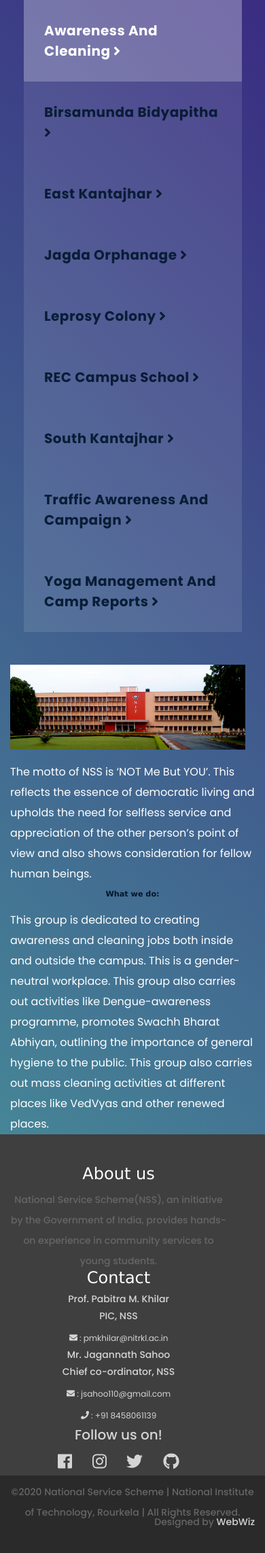
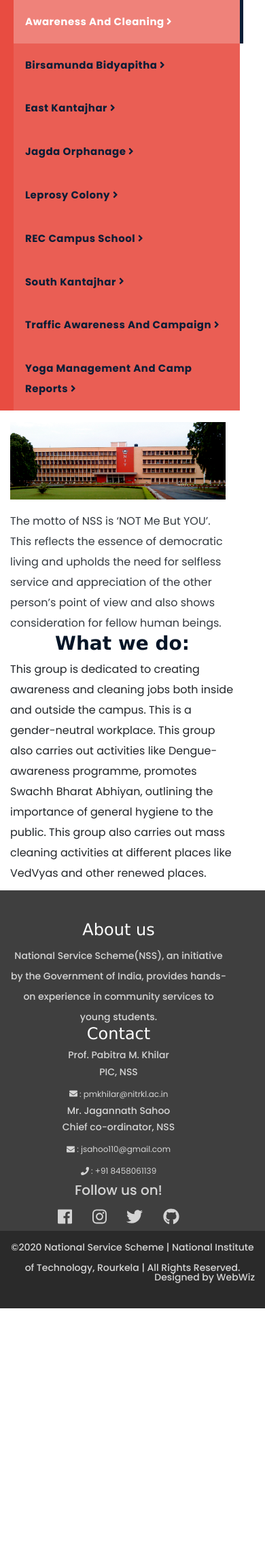
Before and after one commit to Webwiznitr/Project-NSS, a PHP site: page /workplace.html in a window 390 px wide. Shown: the part 70-2355 px from the top of the page at 68% size. After the commit the page ends 1995 px from the top, so only its background shows below. Run offline with PHP 8.4, Linux system fonts and the light colour scheme; some libraries are stand-ins or nearby versions.

Commit message:
Workplaces UI
Updated UI and responsive styling for the workplaces page

```diff
--- a/css/homepage.css
+++ b/css/homepage.css
@@ -44,7 +44,6 @@ body {
 }
 
 .nav-link {
-  float      : left;
   font-size  : 1.1em;
   height     : inherit;
   align-items: center;
@@ -118,7 +117,7 @@ body {
 
 .about p {
   color         : var(--primary-color);
-  padding       : 0 5rem;
+  padding: 0 5rem;
   padding-bottom: 2rem;
   text-align: justify;
 }
@@ -206,7 +205,6 @@ h1 {
 h3 {
   font-family: Verdana;
   color      : #3a3b42;
-  font-size  : 70%;
 }
 
 /*Cards*/
--- a/css/style1.css
+++ b/css/style1.css
@@ -1,18 +1,16 @@
 body {
   font-family            : "Poppins", sans-serif;
   overflow-x             : hidden;
-  color                  : white;
   line-height            : 30px;
   text-rendering         : optimizeLegibility;
   -webkit-font-smoothing : antialiased;
   -moz-osx-font-smoothing: grayscale;
-
+   background-color:      : white;
 }
 
 p {
   margin-bottom: -1rem;
   font-size    : 14px;
-  color        : #666666;
   line-height  : 30px;
 }
 
@@ -36,11 +34,6 @@ ul {
   border-radius: 25px;
 }
 
-.whole {
-  background: linear-gradient(45deg, #49a09d, #3a2c82);
-
-}
-
 #tabs ul {
   margin : 0;
   padding: 0;
@@ -58,7 +51,7 @@ ul {
 #tabs ul li a {
   text-transform  : capitalize;
   width           : 100%;
-  padding         : 30px 30px;
+  padding         : 10%;
   display         : inline-block;
   background-color: rgba(255, 255, 255, 0.1);
   font-size       : 20px;
@@ -86,6 +79,7 @@ ul {
 }
 
 #tabs ul .ui-tabs-active a {
+  border-right    : solid 5px #091D36;
   color           : #fff;
   background-color: rgba(255, 255, 255, 0.3);
 }
@@ -117,15 +111,17 @@ ul {
 
 .tabs-content p {
   font-size    : 1rem;
-  color        : #fff;
   margin-bottom: 0px;
   padding      : 0%;
 
 }
 
 .listOfWp {
-  margin-left : -15%;
-  margin-right: 10%;
+  display         : inline-block;
+  background-color: #e84c41;
+  margin-right    : 2%;
+  padding-left    : 0;
+  max-width       : 33%;
 }
 
 article {
@@ -141,25 +137,39 @@ h3 {
 }
 
 .contact h3 {
-  color      : white;
   font-weight: 400;
   font-size  : 1.5rem;
 }
+.container{
+  margin-left: 0;
+  max-width: 100%;
+}
+#tabs{
+  width         : inherit;
+  display       : flex;
+  align-items   : flex-start;
+  flex-direction: row;
+}
+.col-md-8{
+  display      : inline-block;
+  margin-bottom: 10px;
+  max-width    : 60%;
+}
+/* Responsive style */
 
-/* Responsive Style */
-
-.listOfWp{
-  margin-left: -10%;
-}
-@media (max-width: 768px) {
-  .tabs-content {
-    margin-left: 0px;
-    margin-top : 30px;
+@media (max-width: 816px){
+  #tabs ul li a{
+    font-size: 15px;
   }
 }
-
-@media (max-width: 580px) {
+@media (max-width: 468px){
   .listOfWp{
-    margin-left: 0;
+    max-width: 100%;
+  }
+  .col-md-8{
+    max-width: 100%;
+  }
+  #tabs ul li a{
+    padding: 5%;
   }
 }
--- a/workplace.html
+++ b/workplace.html
@@ -93,7 +93,7 @@
     <div class="single-services">
       <div class="container">
         <div class="row" id="tabs">
-          <div class="col-md-4 listOfWp">
+          <div class="col-md-3 listOfWp">
             <ul>
               <li>
                 <a href="#tabs-1" class="wpname">Awareness and Cleaning <i class="fa fa-angle-right"></i></a>
@@ -129,7 +129,7 @@
             <section class="tabs-content">
               <article id="tabs-1">
                 <img src="img/nitr.jpeg" alt="Awareness and Cleaning" />
-                <p>
+                <p class="text-dark">
                   The motto of NSS is ‘NOT Me But YOU’. This reflects the essence of democratic living and upholds the
                   need for selfless service and appreciation of the other person’s point of view and also shows
                   consideration for fellow human beings.
```
